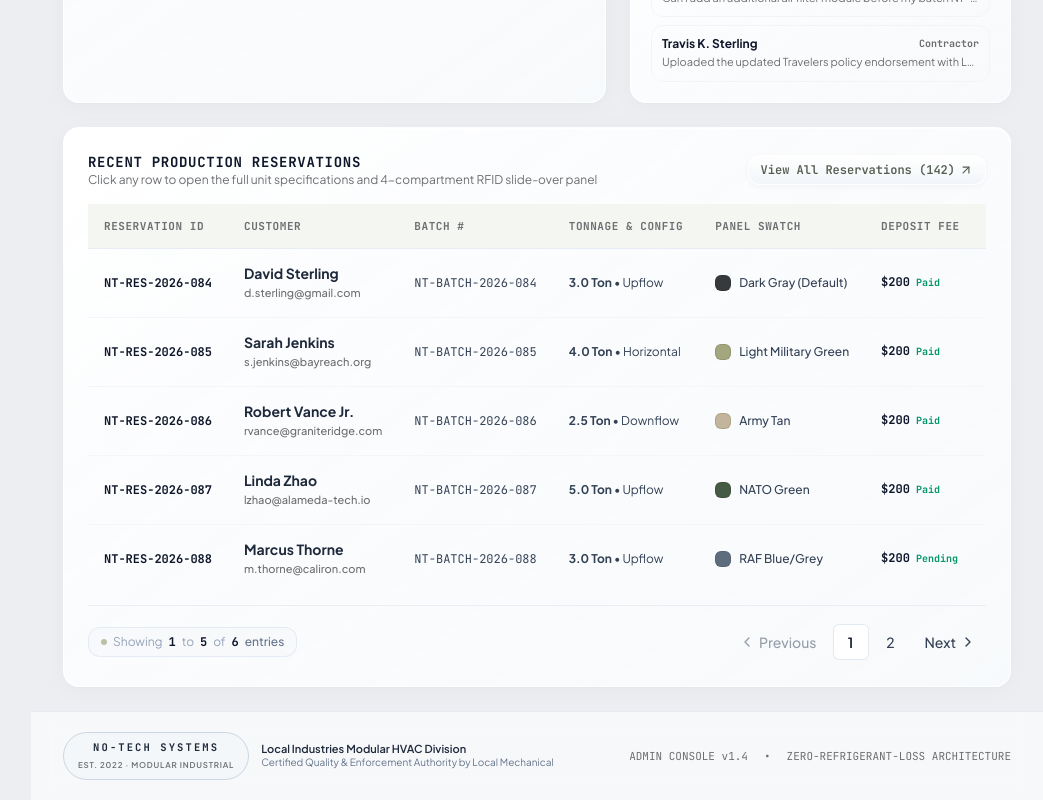
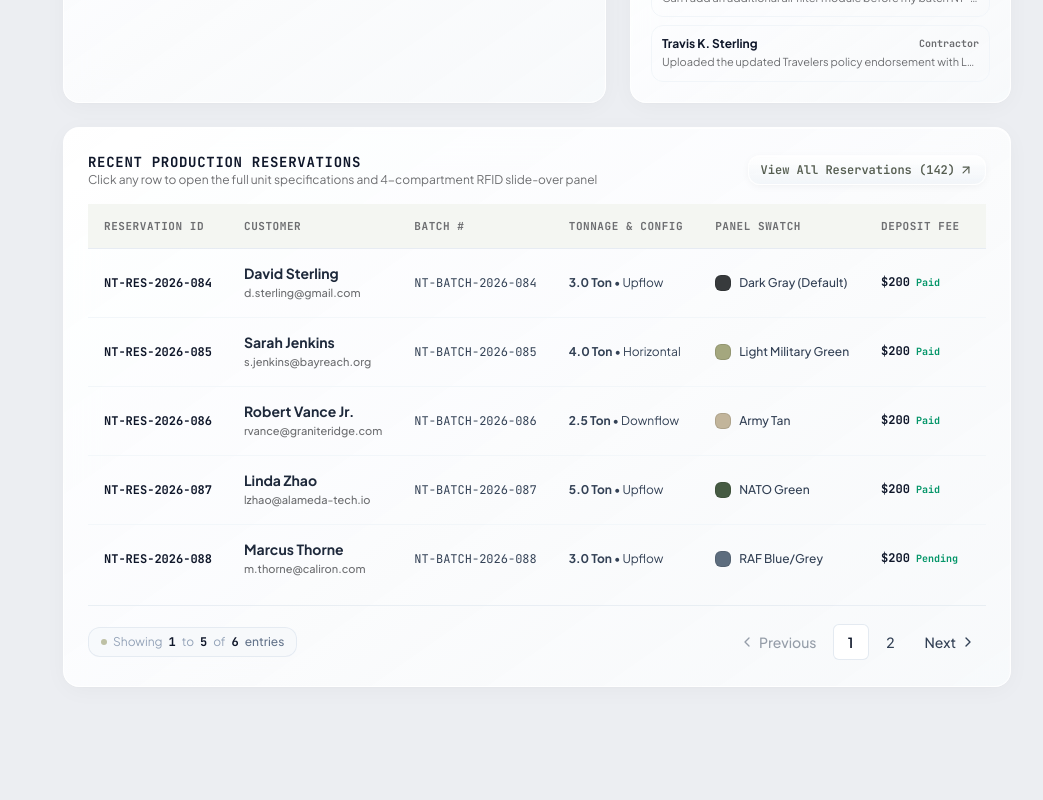
Before and after one commit to Chandan-rajbhar/NoTechHvacDashboard, a React (Vite) app: page / in a window 1280 px wide. Shown: the part 1252-2052 px from the top of the page, without its empty margins (237-1280 px from the left). After the commit the page ends 1963 px from the top, so only its background shows below. Built offline with nearby package versions, Linux system fonts and the light colour scheme.

Commit message:
Updated UI and functionality

```diff
--- a/src/layouts/AdminLayout.jsx
+++ b/src/layouts/AdminLayout.jsx
@@ -3,7 +3,6 @@ import { Outlet } from 'react-router-dom';
 import { Sidebar } from '../components/layout/Sidebar';
 import { TopBar } from '../components/layout/TopBar';
 import { ToastContainer } from '../components/common/Toast';
-import { NoTechWordmarkEst2022 } from '../assets/logos';
 import { useApp } from '../context/AppContext';
 
 export const AdminLayout = () => {
@@ -27,29 +26,6 @@ export const AdminLayout = () => {
         <main className="flex-1 w-full min-w-0 max-w-full px-3.5 sm:px-6 lg:px-8 py-5 sm:py-6">
           <Outlet />
         </main>
-
-        {/* Global Footer */}
-        <footer className="mt-auto border-t border-slate-200/80 dark:border-[#2B3037] bg-white/60 dark:bg-[#16191D]/60 backdrop-blur-md px-3.5 sm:px-6 lg:px-8 py-4 sm:py-5 transition-colors">
-          <div className="w-full flex flex-col sm:flex-row items-center justify-between gap-3 text-xs text-[#6D6E71] dark:text-[#8D8E92] text-center sm:text-left">
-            <div className="flex flex-col sm:flex-row items-center gap-2 sm:gap-3">
-              <NoTechWordmarkEst2022 />
-              <div className="text-[11px] leading-tight">
-                <p className="font-semibold text-slate-800 dark:text-slate-200">
-                  Local Industries Modular HVAC Division
-                </p>
-                <p className="text-[10px] text-slate-500">
-                  Certified Quality & Enforcement Authority by Local Mechanical
-                </p>
-              </div>
-            </div>
-
-            <div className="flex items-center gap-3 sm:gap-4 text-[10px] sm:text-[11px] font-mono flex-wrap justify-center">
-              <span>ADMIN CONSOLE v1.4</span>
-              <span>•</span>
-              <span>ZERO-REFRIGERANT-LOSS ARCHITECTURE</span>
-            </div>
-          </div>
-        </footer>
       </div>
 
       {/* Global Toast Alerts */}
```
